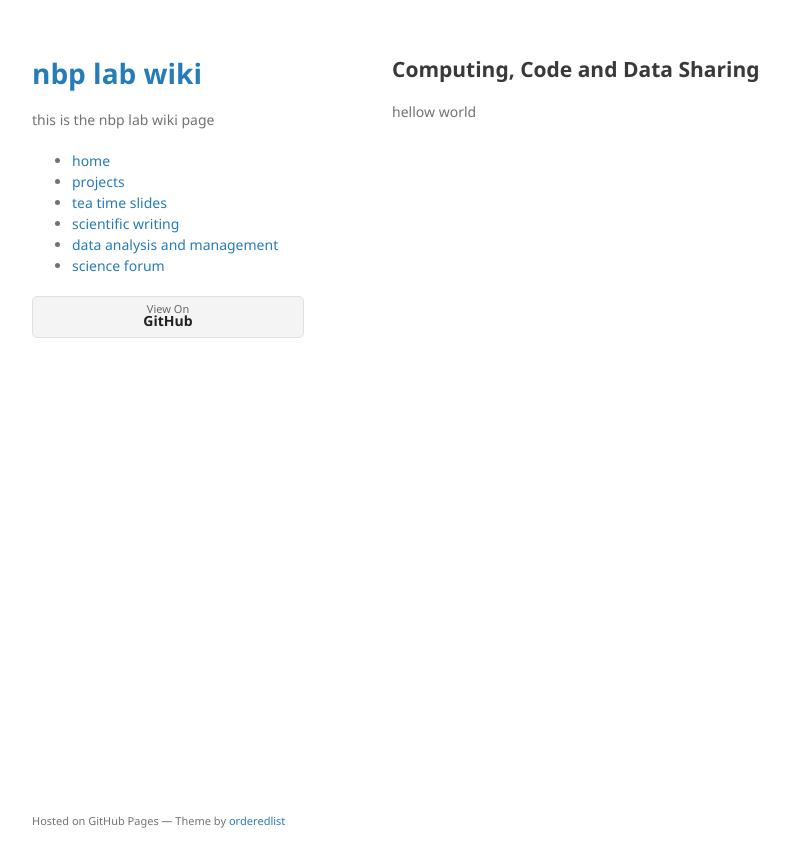
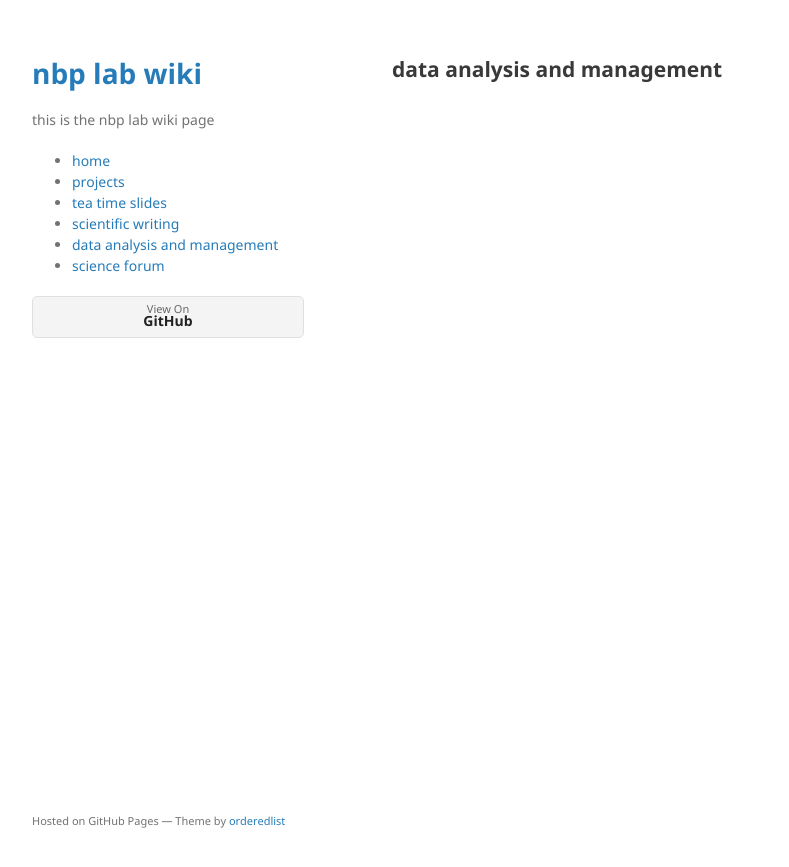
Before and after one commit to comco23/comco23.github.io, a Jekyll site: the page built from data.md, in a window 1280 px wide. Shown: the top 867 px of the page, without its empty margins (178-967 px from the left). Built offline with Jekyll 4.4.1, drawn with Linux system fonts in a browser that asks for light colours.

Commit message:
made some changes

```diff
--- a/data.md
+++ b/data.md
@@ -2,7 +2,4 @@
 layout: default
 ---
 
-## Computing, Code and Data Sharing
-
-
-hellow world
+## data analysis and management
```
Also changed, not shown: _posts/2023-01-01-post-1.md (+1 -1 lines).
